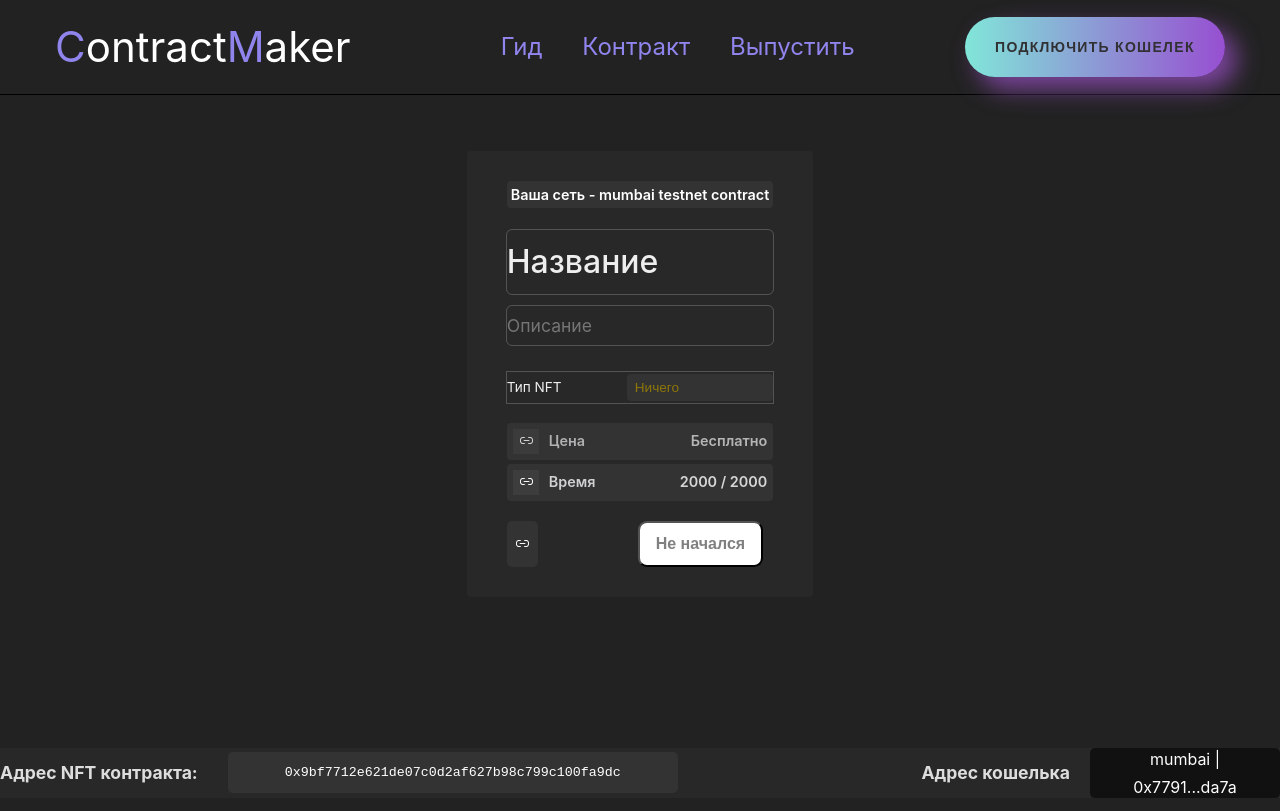
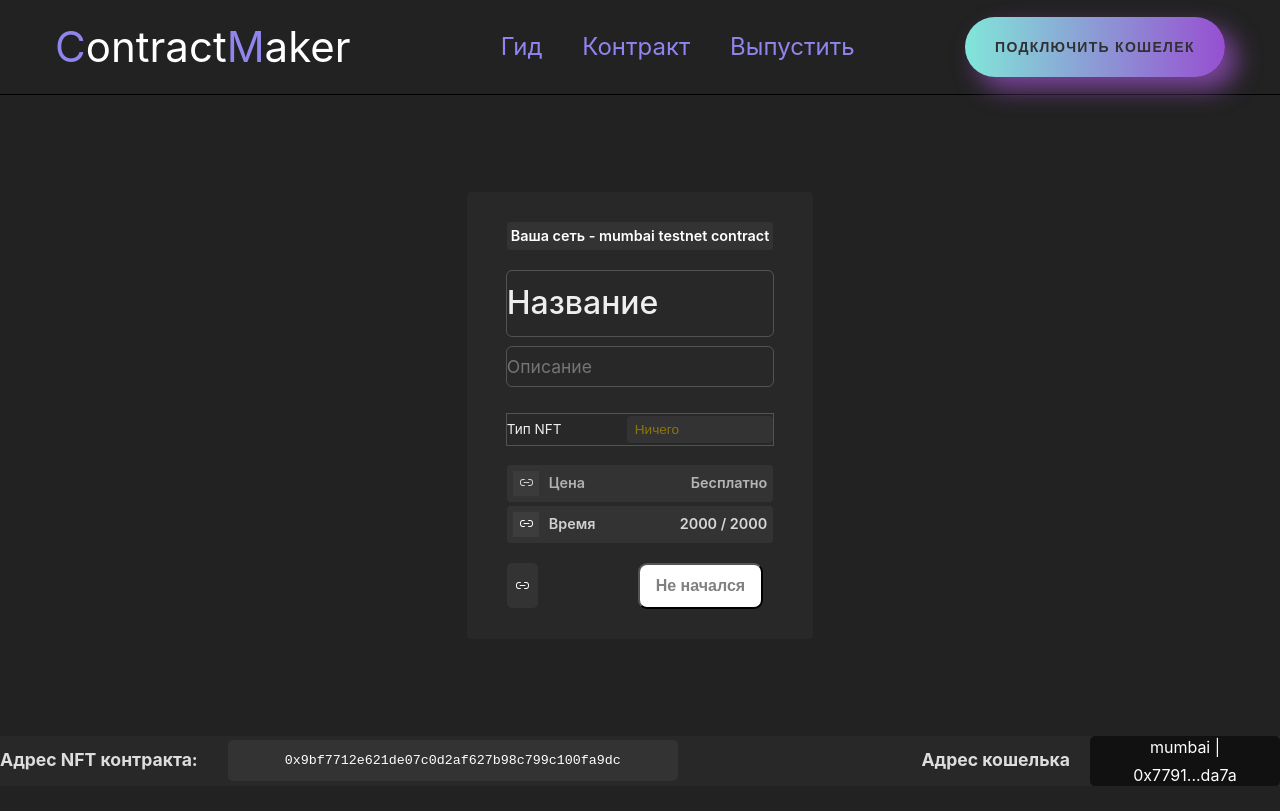
Before and after one commit to Sofya030102/ProjectContractFrontEnd, a React (Create React App) app: page /create in a window 1280 px wide. Built offline with nearby package versions, Linux system fonts and the light colour scheme.

Commit message:
fixedHeader

```diff
--- a/src/components/pageMint/PageMint.css
+++ b/src/components/pageMint/PageMint.css
@@ -1,26 +1,9 @@
-.background {
-  position: absolute;
-  inset: 0;
-  background-size: cover;
-  background-position: center;
-  background-repeat: no-repeat;
-}
-
-.form {
-  max-width: 600px;
-  margin: 0 auto;
-  background-color: #ffffff;
-  padding: 30px;
-  border-radius: 10px;
-  box-shadow: 0 0 10px rgba(0, 0, 0, 0.2);
-}
-
 .container-mint {
   display: flex;
   position: relative;
   justify-content: center;
   align-items: center;
-  height: 93.5vh;
+  height: 80.1vh;
   gap: 20px;
 }
 
@@ -36,6 +19,7 @@
   background-color: #282828;
   padding: 30px 40px;
   border-radius: 4px;
+  position: absolute;
 }
 
 .name-network {
@@ -380,7 +364,8 @@
   -webkit-box-pack: center;
   justify-content: center;
 }
-.color-text-white-lowbar{
+
+.color-text-white-lowbar {
   color: white;
   height: 23px;
   width: 450px;
@@ -392,9 +377,9 @@
 .wallet-area {
   display: flex;
   position: absolute;
-  top:50%;
+  top: 50%;
   right: 0%;
-  transform: translate(0%,-50%);
+  transform: translate(0%, -50%);
   flex-direction: row;
   -webkit-box-align: center;
   align-items: center;
@@ -447,6 +432,6 @@
   border-radius: 5px;
 }
 
-.right-area-mintpage{
-position: relative;
+.right-area-mintpage {
+  position: relative;
 }
--- a/src/components/pageMint/PageMint.jsx
+++ b/src/components/pageMint/PageMint.jsx
@@ -4,9 +4,9 @@ import './PageMint.css'
 
 function PageMint() {
   return (
-    <body >
+    <div >
       <div >
-        <div className='background'>
+        <div >
           <div className='container-mint'>
             <div className='rectangle'>
               <div className='gap-mintpage'>
@@ -146,7 +146,7 @@ function PageMint() {
           </div>
         </div>
       </div>
-    </body>
+    </div>
   );
 }
 
```
